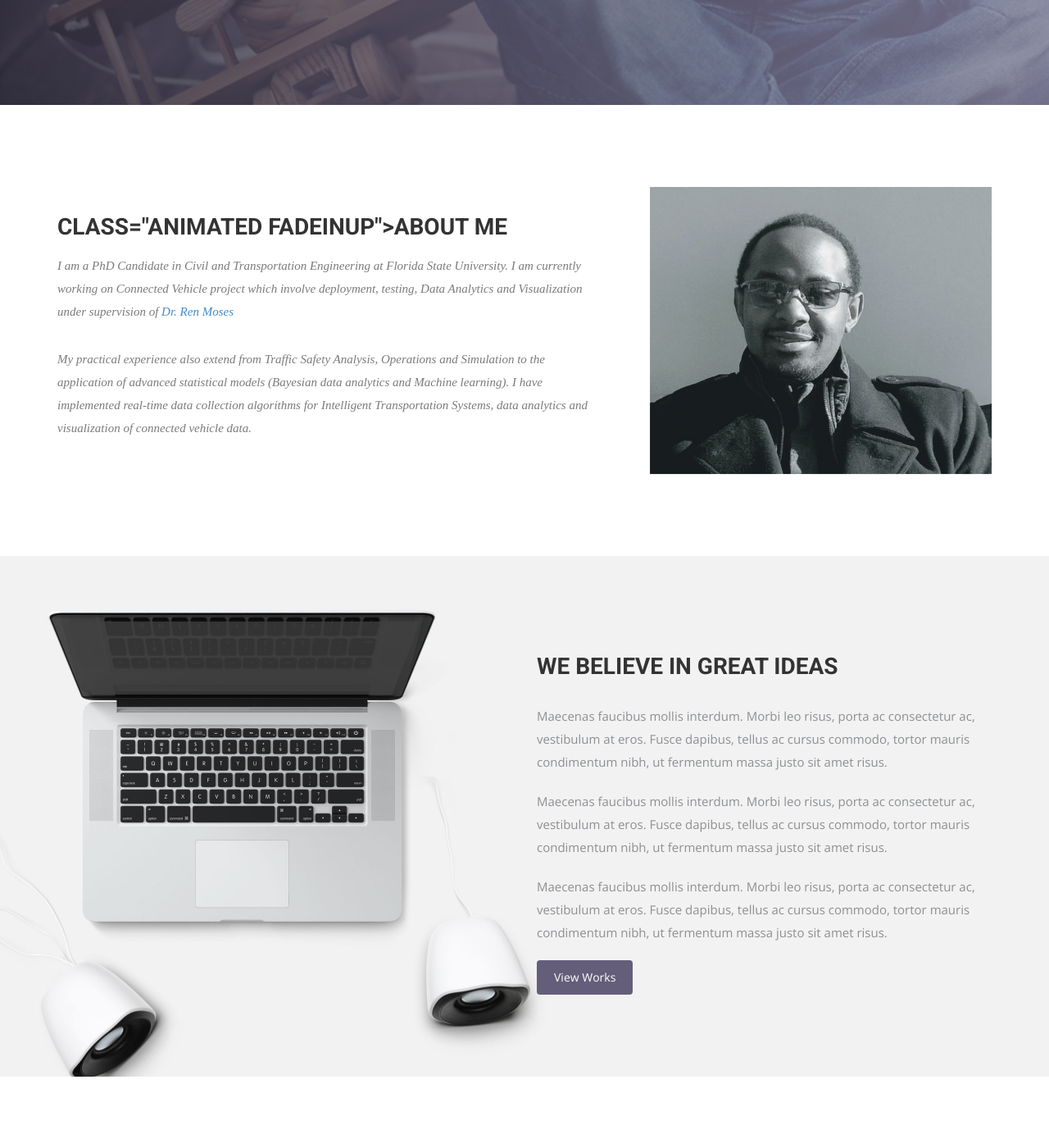
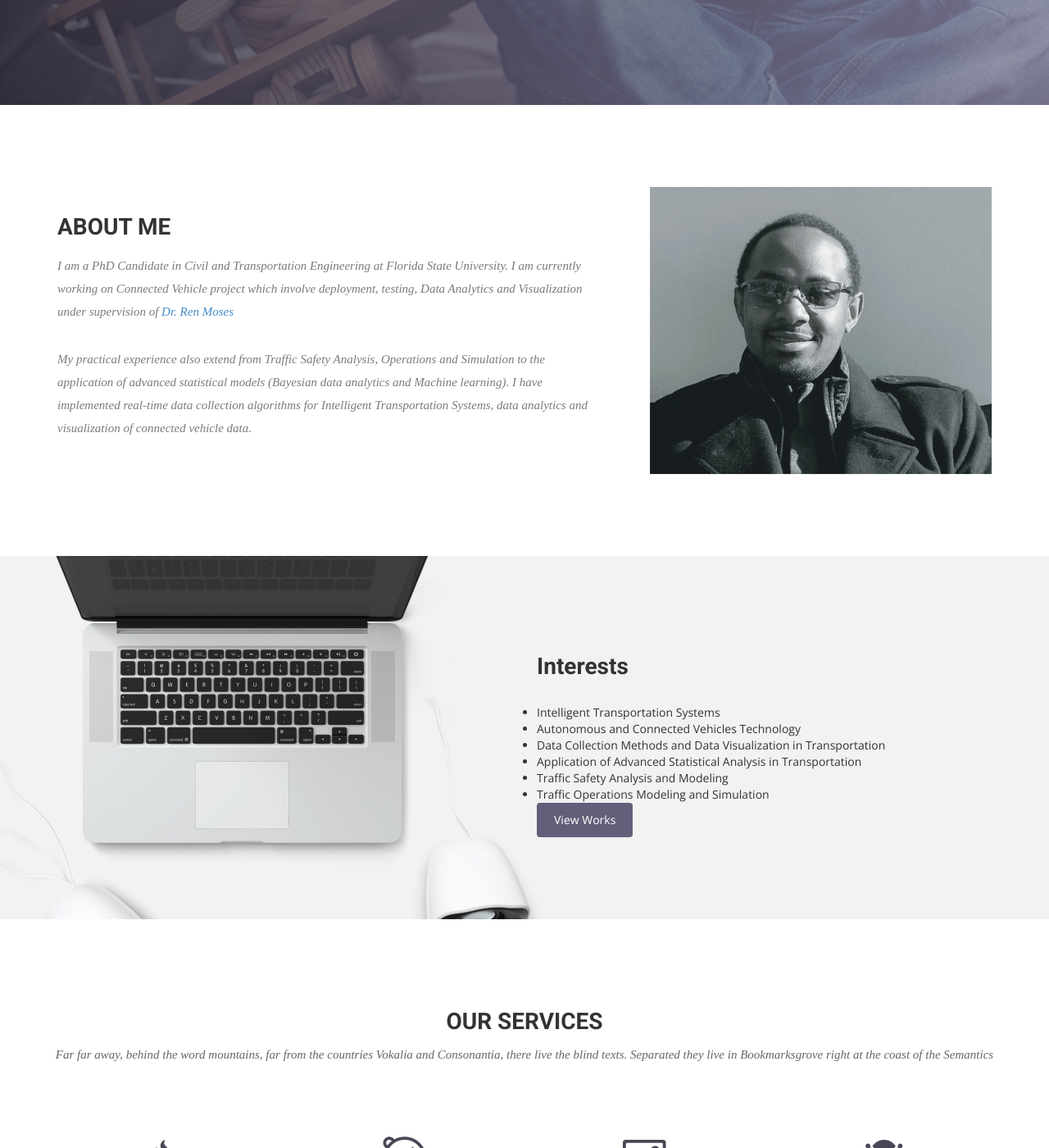
Before and after one commit to ekidando/Emma, a Jekyll site: the page built from index.html, in a window 1280 px wide and 1400 px high, scrolled down 889 px. Shown: the whole window at 82% size. Built offline with Jekyll 4.4.1, drawn with Linux system fonts in a browser that asks for light colours; nearby versions of some CDN libraries; some web fonts are replaced.

Commit message:
Update index.html

```diff
--- a/index.html
+++ b/index.html
@@ -29,7 +29,7 @@ published: true
       <div class="col-md-7 col-sm-12">
         <div class="block">
           <div class="section-title">
-            <h2> class="animated fadeInUp">About me</h2>
+            <h2 class="animated fadeInUp">About me</h2>
             <p class="animated fadeInUp">
             I am a PhD Candidate in Civil and Transportation Engineering at Florida State University. I am currently working on Connected Vehicle project which involve deployment, testing, Data Analytics and Visualization under supervision of <a href="http://www.eng.fsu.edu/~moses/">Dr. Ren Moses</a>
             </p>
@@ -51,10 +51,15 @@ published: true
 <div class="container">
   <div class="row">
     <div class="col-md-6 col-md-offset-6">
-      <h2>WE BELIEVE IN GREAT IDEAS</h2>
-      <p>Maecenas faucibus mollis interdum. Morbi leo risus, porta ac consectetur ac, vestibulum at eros. Fusce dapibus, tellus ac cursus commodo, tortor mauris condimentum nibh, ut fermentum massa justo sit amet risus.</p>
-      <p>Maecenas faucibus mollis interdum. Morbi leo risus, porta ac consectetur ac, vestibulum at eros. Fusce dapibus, tellus ac cursus commodo, tortor mauris condimentum nibh, ut fermentum massa justo sit amet risus.</p>
-      <p>Maecenas faucibus mollis interdum. Morbi leo risus, porta ac consectetur ac, vestibulum at eros. Fusce dapibus, tellus ac cursus commodo, tortor mauris condimentum nibh, ut fermentum massa justo sit amet risus.</p>
+      <h2 class="animated fadeInUp">Interests</h2>
+ <ul style="list-style-type:disc">
+<li class="animated fadeInUp"> Intelligent Transportation Systems</li>
+<li class="animated fadeInUp"> Autonomous and Connected Vehicles Technology</li>
+<li class="animated fadeInUp"> Data Collection Methods and Data Visualization in Transportation</li>
+<li class="animated fadeInUp"> Application of Advanced Statistical Analysis in Transportation</li>
+<li class="animated fadeInUp"> Traffic Safety Analysis and Modeling</li>
+<li class="animated fadeInUp"> Traffic Operations Modeling and Simulation</li>
+ </ul>
       <a href="#" class="btn btn-view-works">View Works</a>
     </div>
   </div>
```
